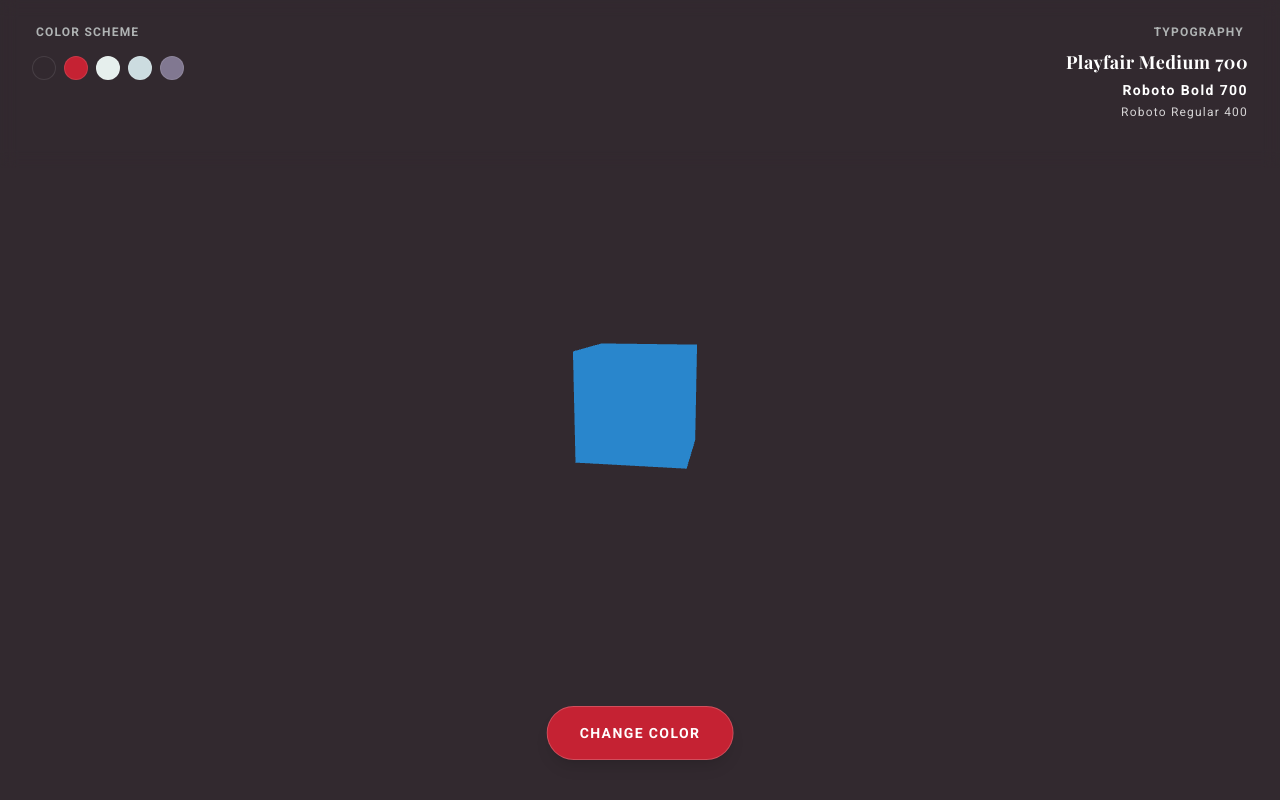
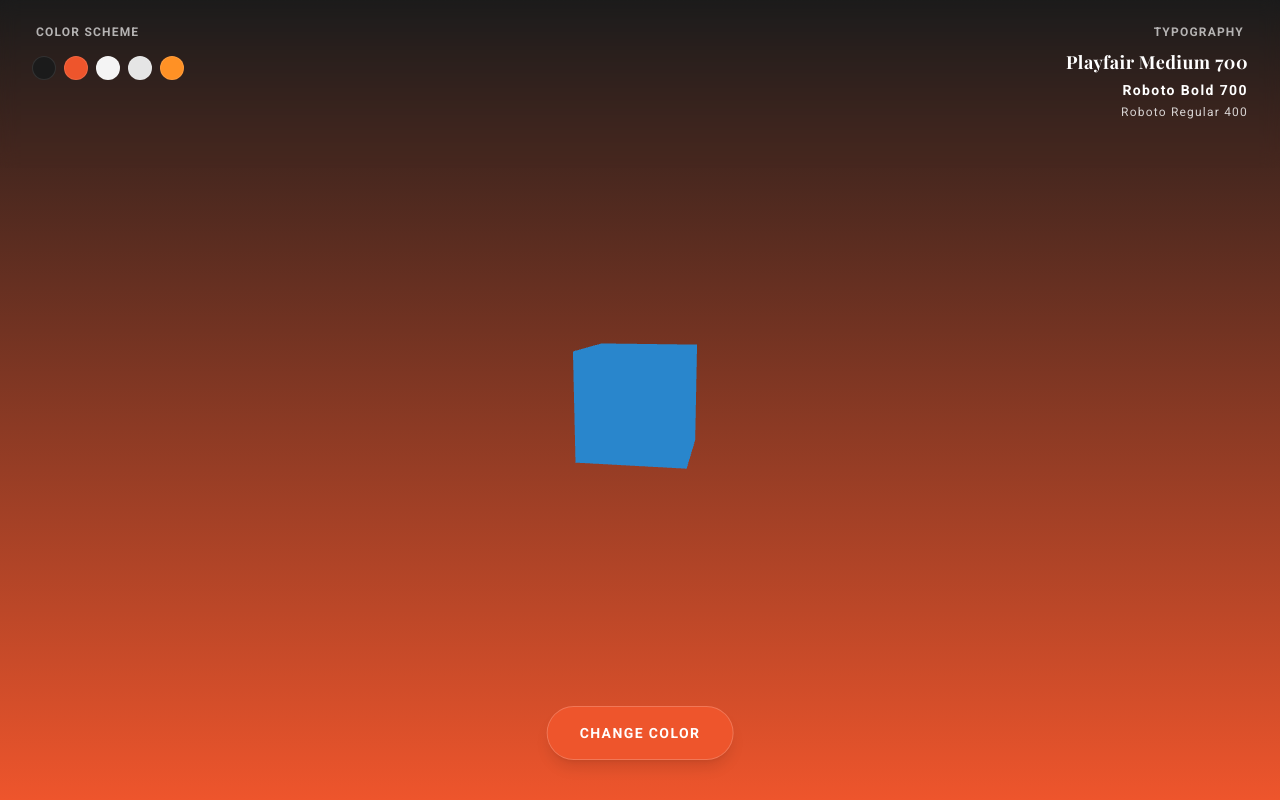
Before and after one commit to arturitu/threejs-react-starter, a React (Vite) app: page / in a window 1280 px wide. Built offline with nearby package versions, Linux system fonts and the light colour scheme.

Commit message:
Add basic changes

```diff
--- a/src/components/UI.jsx
+++ b/src/components/UI.jsx
@@ -93,8 +93,8 @@ const UI = () => {
       {gameEnded && (
         <div className="fixed inset-0 flex items-center justify-center z-40 bg-brandDark/60 backdrop-blur-xl">
           <div className="relative w-full max-w-sm bg-brandDark/90 rounded-3xl shadow-2xl flex flex-col items-center gap-8 border border-white/10 p-10 overflow-hidden">
-            <div className="absolute -top-16 -right-16 w-32 h-32 bg-brandRed/20 blur-2xl rounded-full" />
-            <div className="absolute -bottom-16 -left-16 w-32 h-32 bg-brandBlue/20 blur-2xl rounded-full" />
+            <div class="absolute -top-16 -right-16 w-32 h-32 bg-brandRed/20 blur-2xl rounded-full" />
+            <div class="absolute -bottom-16 -left-16 w-32 h-32 bg-brandRed/10 blur-2xl rounded-full" />
 
             <h1 className="text-white font-serif font-black text-4xl italic drop-shadow-2xl text-center z-10">
               Game ended
--- a/src/engine/GameEngine.js
+++ b/src/engine/GameEngine.js
@@ -103,12 +103,11 @@ export default class GameEngine {
   }
 
   animate = () => {
-    if (this.gameEnded) {
-      return
+    if (!this.gameEnded) {
+      this.avatar.rotation.x += 0.01
+      this.avatar.rotation.y += 0.01
     }
 
-    this.avatar.rotation.x += 0.01
-    this.avatar.rotation.y += 0.01
     this.renderer.render(this.scene, this.camera)
   }
 }
--- a/src/index.css
+++ b/src/index.css
@@ -4,11 +4,11 @@
   --font-sans: 'Roboto', sans-serif;
   --font-serif: 'Playfair Display', serif;
 
-  --color-brandDark: #32292f;
-  --color-brandRed: #c52233;
-  --color-brandExtraLight: #e6efed;
-  --color-brandLightGray: #ccdce0;
-  --color-brandGray: #817891;
+  --color-brandDark: #1b1b1b;
+  --color-brandRed: #ee552c;
+  --color-brandExtraLight: #f4f4f4;
+  --color-brandLightGray: #e5e5e5;
+  --color-brandGray: #ff9125;
 }
 
 html,
@@ -27,10 +27,10 @@ html {
 }
 
 #root {
-  min-height: 100vh;
+  min-height: 100dvh;
   background: linear-gradient(
     to bottom,
     var(--color-brandDark),
-    var(--color-brandBlue)
+    var(--color-brandRed)
   );
 }
```
